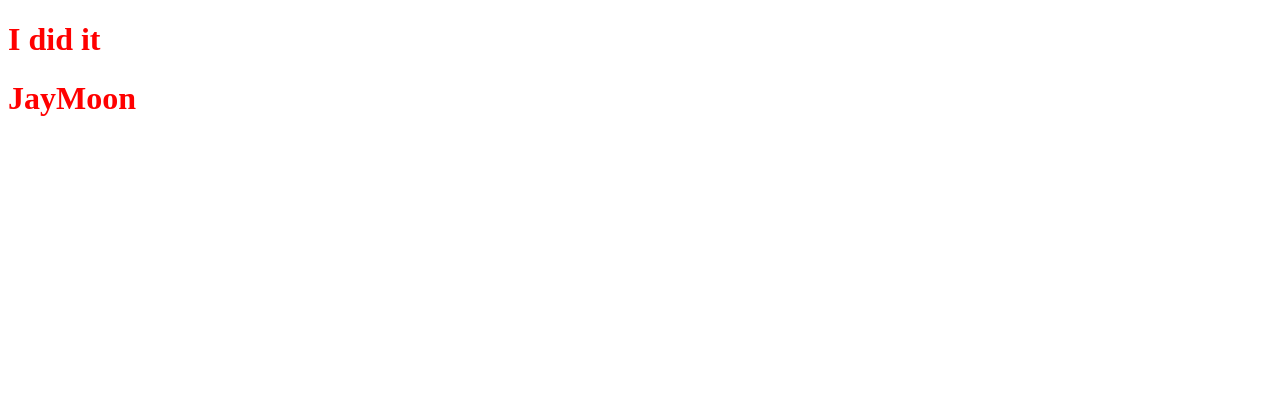
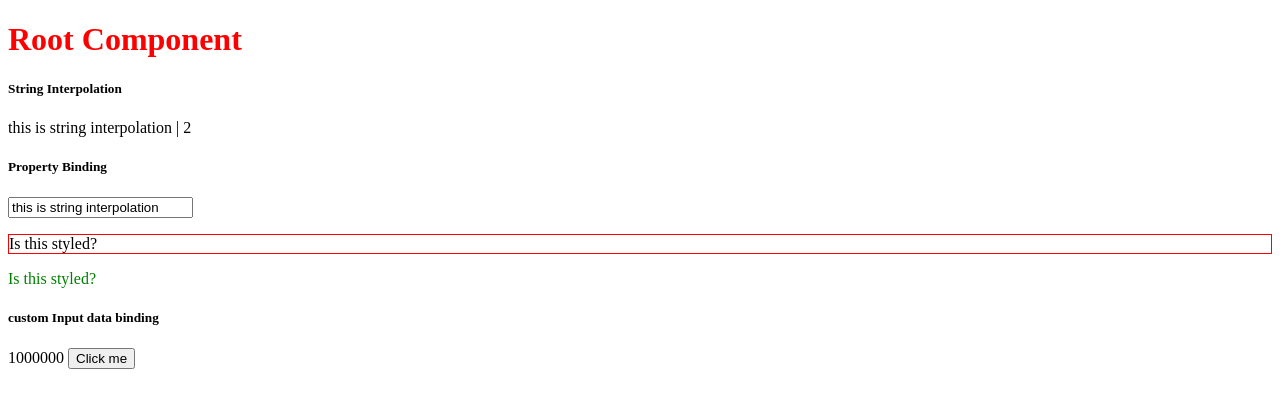
Before and after one commit to sjaymoon15/ng2-first-app, an Angular app: page / in a window 1280 px wide. Shown: the top 408 px of the page. Built offline with nearby package versions, Linux system fonts and the light colour scheme.

Commit message:
add databinding component

```diff
--- a/src/app/app.component.html
+++ b/src/app/app.component.html
@@ -1,2 +1,2 @@
-<h1>{{title}}</h1>
-<h1>{{name}}</h1>
+<h1>Root Component</h1>
+<fa-databinding></fa-databinding>
--- a/src/app/app.module.ts
+++ b/src/app/app.module.ts
@@ -5,11 +5,15 @@ import { HttpModule } from '@angular/http';
 
 import { AppComponent } from './app.component';
 import { DatabindingComponent } from './databinding/databinding.component';
+import { PropertyBindingComponent } from './databinding/property-binding.component';
+import { EventBindingComponent } from './databinding/event-binding.component';
 
 @NgModule({
   declarations: [
     AppComponent,
     DatabindingComponent,
+    PropertyBindingComponent,
+    EventBindingComponent,
   ],
   imports: [
     BrowserModule,
--- a/src/app/databinding/databinding.component.css
+++ b/src/app/databinding/databinding.component.css
@@ -0,0 +1,3 @@
+.redBorder{
+	border: 1px red solid;
+}
--- a/src/app/databinding/databinding.component.html
+++ b/src/app/databinding/databinding.component.html
@@ -1,3 +1,11 @@
+<h5>String Interpolation</h5>
 <p>
-  databinding works!
+{{stringInterpolation}} | {{numberInterpolation}}
 </p>
+<h5>Property Binding</h5>
+<input type="text" [value]= 'stringInterpolation' />
+<p [ngClass]='{redBorder: onTest()}' >Is this styled?</p>
+<p [ngStyle]="{color: 'green'}" >Is this styled?</p>
+<h5>custom Input data binding</h5>
+<fa-property-binding [result]="1000000"></fa-property-binding>
+<fa-event-binding (clicked)='doThisWithEvent($event)'></fa-event-binding>
--- a/src/app/databinding/databinding.component.ts
+++ b/src/app/databinding/databinding.component.ts
@@ -1,15 +1,17 @@
 import { Component, OnInit } from '@angular/core';
 
 @Component({
-  selector: 'app-databinding',
+  selector: 'fa-databinding',
   templateUrl: './databinding.component.html',
   styleUrls: ['./databinding.component.css']
 })
-export class DatabindingComponent implements OnInit {
-
-  constructor() { }
-
-  ngOnInit() {
-  }
-
+export class DatabindingComponent {
+	stringInterpolation = 'this is string interpolation';
+	numberInterpolation = 2;
+	onTest() {
+		return true;
+	}
+	doThisWithEvent(event:string){
+		console.log(event);
+	}
 }
--- /dev/null
+++ b/src/app/databinding/event-binding.component.ts
@@ -0,0 +1,17 @@
+import { Component, EventEmitter, Output } from '@angular/core';
+
+@Component({
+  selector: 'fa-event-binding',
+  template: `
+    <button (click)="onClicked()" >Click me</button>
+  `,
+  styles: []
+})
+export class EventBindingComponent  {
+  @Output() clicked = new EventEmitter<string>();
+
+  onClicked() {
+    this.clicked.emit('works!');
+  }
+
+}
--- /dev/null
+++ b/src/app/databinding/property-binding.component.ts
@@ -0,0 +1,12 @@
+import { Component, Input } from '@angular/core';
+
+@Component({
+  selector: 'fa-property-binding',
+  template: `
+    {{result}}
+  `,
+  styles: []
+})
+export class PropertyBindingComponent  {
+  @Input() result: number = 0;
+}
```
Also changed, not shown: 2 other files (tests, documents, lock files or other folders).
